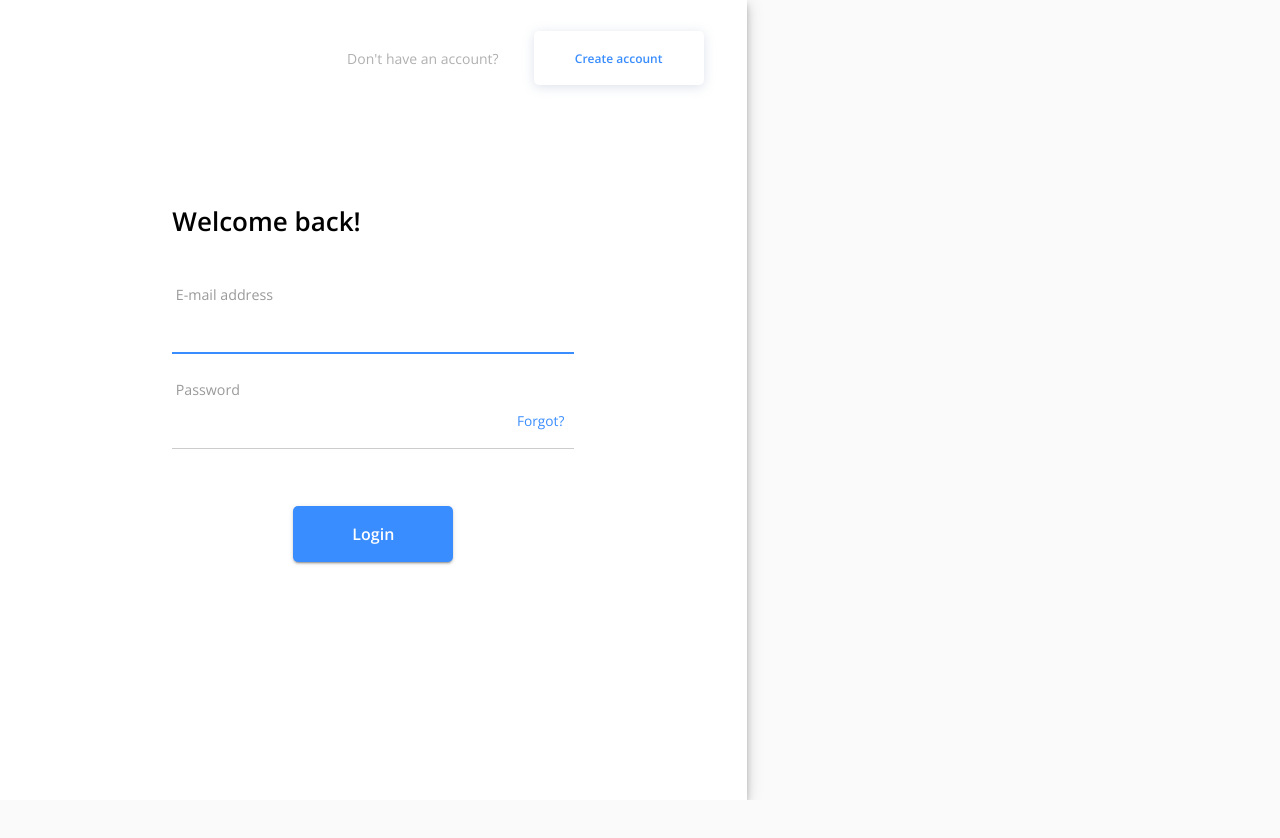
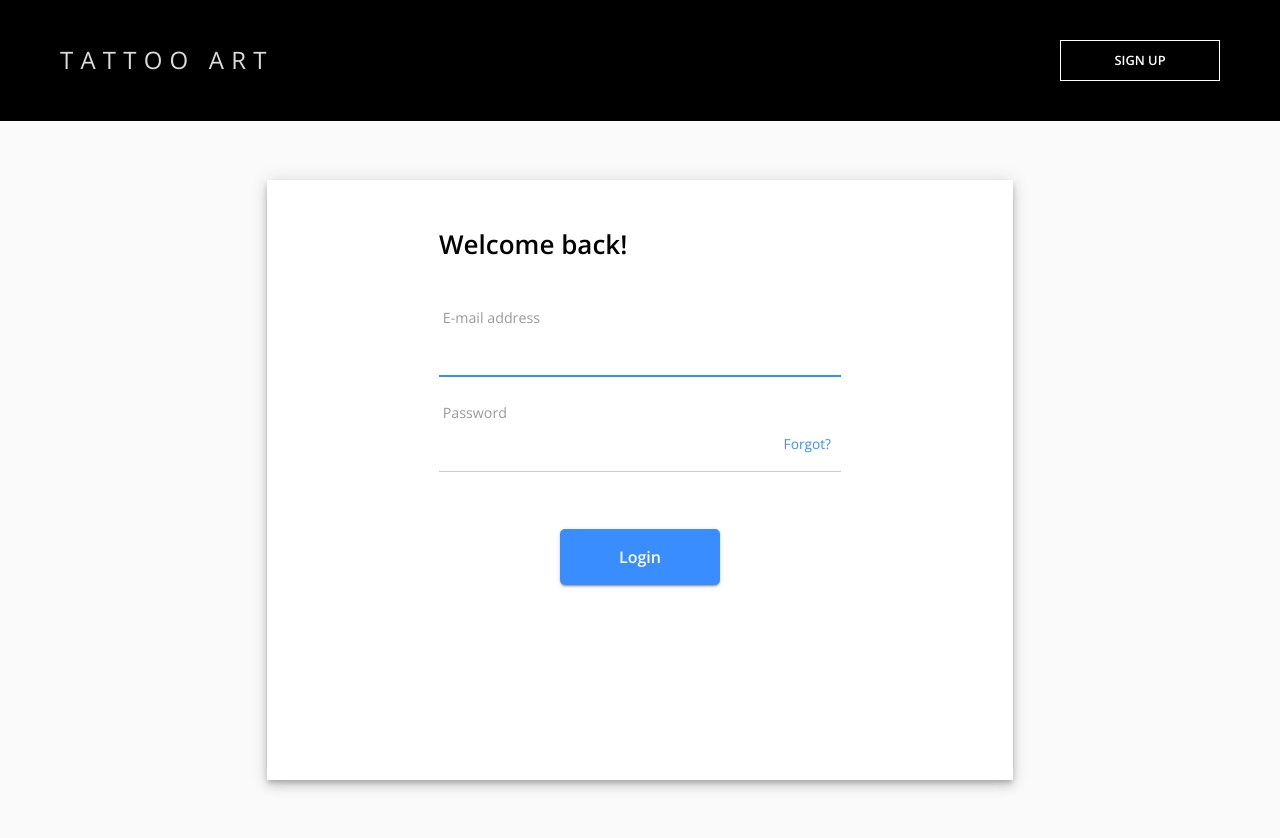
Before and after one commit to hatchways/team-honey-cruller, a React (Create React App) app in the folder client/: page /login in a window 1280 px wide. Shown: the top 838 px of the page. Before the commit the page ends 800 px from the top, so only its background shows below. Built offline with nearby package versions, Linux system fonts and the light colour scheme; no server answers.

Commit message:
Added header and positioned login box

```diff
--- a/client/src/components/AuthHeader/AuthHeader.tsx
+++ b/client/src/components/AuthHeader/AuthHeader.tsx
@@ -2,22 +2,21 @@ import Button from '@material-ui/core/Button';
 import Box from '@material-ui/core/Box';
 import { Link } from 'react-router-dom';
 import useStyles from './useStyles';
-import { Typography } from '@material-ui/core';
+import Typography from '@material-ui/core/Typography';
 
 interface Props {
   linkTo: string;
-  asideText: string;
   btnText: string;
 }
 
-const AuthHeader = ({ linkTo, asideText, btnText }: Props): JSX.Element => {
+const AuthHeader = ({ linkTo, btnText }: Props): JSX.Element => {
   const classes = useStyles();
 
   return (
     <Box p={1} className={classes.authHeader}>
-      <Typography className={classes.accAside}>{asideText}</Typography>
-      <Link to={linkTo} className={classes.link}>
-        <Button color="inherit" className={classes.accBtn} variant="contained">
+      <Typography color="secondary" className={classes.tattooArt}>TATTOO ART</Typography>
+      <Link to={linkTo}>
+        <Button className={classes.loginButton} size="large">
           {btnText}
         </Button>
       </Link>
--- a/client/src/components/AuthHeader/useStyles.ts
+++ b/client/src/components/AuthHeader/useStyles.ts
@@ -3,10 +3,12 @@ import { makeStyles } from '@material-ui/core/styles';
 const useStyles = makeStyles((theme) => ({
   authHeader: {
     alignSelf: 'flex-end',
-    justifyContent: 'flex-end',
+    justifyContent: 'space-between',
     alignItems: 'center',
     display: 'flex',
     flexWrap: 'wrap',
+    backgroundColor: 'black',
+    padding: '2.5rem',
   },
   accAside: {
     fontSize: 14,
@@ -30,6 +32,20 @@ const useStyles = makeStyles((theme) => ({
     boxShadow: 'none',
     marginRight: 35,
   },
+  tattooArt: {
+    fontSize: '2em',
+    marginLeft: 20,
+    letterSpacing: '.3em',
+  },
+  loginButton: {
+    color: 'white',
+    borderColor: 'white',
+    borderWidth: '1px',
+    borderStyle: 'solid',
+    marginRight: 20,
+    borderRadius: 0,
+    width: '10rem',
+  },
 }));
 
 export default useStyles;
--- a/client/src/pages/Login/Login.tsx
+++ b/client/src/pages/Login/Login.tsx
@@ -39,9 +39,11 @@ export default function Login(): JSX.Element {
   return (
     <Grid container component="main" className={classes.root}>
       <CssBaseline />
-      <Grid item xs={12} sm={8} md={7} elevation={6} component={Paper} square>
+      <Grid item xs={12}>
+          <AuthHeader linkTo="/signup" btnText="SIGN UP" />
+      </Grid>
+      <Grid item xs={12} sm={8} md={7} elevation={6} component={Paper} square className={classes.loginContainer} >
         <Box className={classes.authWrapper}>
-          <AuthHeader linkTo="/signup" asideText="Don't have an account?" btnText="Create account" />
           <Box width="100%" maxWidth={450} p={3} alignSelf="center">
             <Grid container>
               <Grid item xs>
--- a/client/src/pages/Login/useStyles.ts
+++ b/client/src/pages/Login/useStyles.ts
@@ -6,6 +6,18 @@ const useStyles = makeStyles(() => ({
     '& .MuiInput-underline:before': {
       borderBottom: '1.2px solid rgba(0, 0, 0, 0.2)',
     },
+    display: 'flex',
+    justifyContent: 'center',
+  },
+  navbar: {
+    display: 'flex',
+    justifyContent: 'space-between',
+    backgroundColor: 'black',
+    color: 'white',
+  },
+  loginContainer: {
+    maxHeight: '75vh',
+    marginTop: '5vh',
   },
   authWrapper: {
     display: 'flex',
--- a/client/src/pages/SignUp/SignUp.tsx
+++ b/client/src/pages/SignUp/SignUp.tsx
@@ -40,14 +40,16 @@ export default function Register(): JSX.Element {
   return (
     <Grid container component="main" className={classes.root}>
       <CssBaseline />
-      <Grid item xs={12} sm={8} md={7} elevation={6} component={Paper} square>
+      <Grid item xs={12}>
+          <AuthHeader linkTo="/login" btnText="SIGN IN" />
+          </Grid>
+      <Grid item xs={12} sm={8} md={7} elevation={6} component={Paper} square className={classes.loginContainer}>
         <Box className={classes.authWrapper}>
-          <AuthHeader linkTo="/login" asideText="Already have an account?" btnText="Login" />
           <Box width="100%" maxWidth={450} p={3} alignSelf="center">
-            <Grid container>
+            <Grid container justify="center" >
               <Grid item xs>
                 <Typography className={classes.welcome} component="h1" variant="h5">
-                  Create an account
+                  Sign up
                 </Typography>
               </Grid>
             </Grid>
--- a/client/src/pages/SignUp/useStyles.ts
+++ b/client/src/pages/SignUp/useStyles.ts
@@ -6,6 +6,8 @@ const useStyles = makeStyles(() => ({
     '& .MuiInput-underline:before': {
       borderBottom: '1.2px solid rgba(0, 0, 0, 0.2)',
     },
+    display: 'flex',
+    justifyContent: 'center',
   },
   authWrapper: {
     display: 'flex',
@@ -14,6 +16,10 @@ const useStyles = makeStyles(() => ({
     flexDirection: 'column',
     minHeight: '100vh',
     paddingTop: 23,
+  },
+  loginContainer: {
+    maxHeight: '75vh',
+    marginTop: '5vh',
   },
   welcome: {
     fontSize: 26,
--- a/client/src/themes/theme.ts
+++ b/client/src/themes/theme.ts
@@ -11,6 +11,7 @@ export const theme = createMuiTheme({
   },
   palette: {
     primary: { main: '#3A8DFF' },
+    secondary: { main: '#DCDCDC' },
   },
   shape: {
     borderRadius: 5,
```
Also changed, not shown: 2 other files (tests, documents, lock files or other folders).
